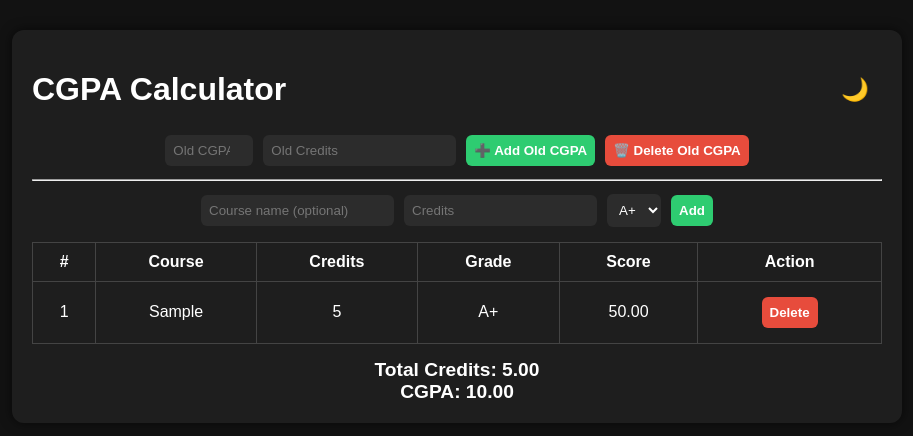
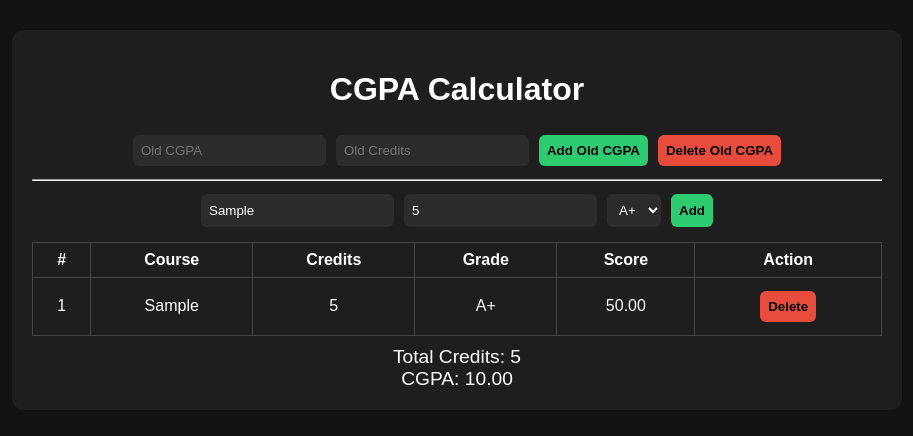
Before and after one commit to anshagnihotry258/Projects, a plain HTML site: page cgpa_calc_updated1.html in a window 1280 px wide. Both pictures are taken after typing "Sample", "5" into the empty fields and a click on the button "Add". Shown: the whole page, without its empty margins (183-1096 px from the left). Drawn offline with Linux system fonts and the light colour scheme.

Commit message:
Refactor CGPA calculator HTML and JavaScript

```diff
--- a/cgpa_calc_updated1.html
+++ b/cgpa_calc_updated1.html
@@ -1,141 +1,74 @@
 <!DOCTYPE html>
 <html lang="en">
 <head>
-  <meta charset="UTF-8" />
-  <meta name="viewport" content="width=device-width, initial-scale=1.0" />
+<meta charset="UTF-8">
+<meta name="viewport" content="width=device-width, initial-scale=1.0">
 <title>CGPA Calculator</title>
 
 <style>
   body {
     font-family: Arial, sans-serif;
-      margin: 0;
-      padding: 0;
-      background-color: #121212;
+    background: #121212;
     color: white;
   }
-
   .container {
     max-width: 850px;
     margin: 30px auto;
-      background-color: #1e1e1e;
+    background: #1e1e1e;
     padding: 20px;
     border-radius: 12px;
-      box-shadow: 0 0 12px rgba(0,0,0,0.6);
   }
-
-    h1 {
-      text-align: center;
-    }
-
   input, select, button {
     padding: 8px;
+    margin: 5px;
     border-radius: 6px;
     border: none;
-      margin: 5px;
   }
-
-    input, select {
-      background-color: #2c2c2c;
-      color: white;
-    }
-
-    button {
-      cursor: pointer;
-      font-weight: bold;
-    }
-
-    .green-btn {
-      background-color: #2ecc71;
-      color: white;
-    }
-
-    .red-btn {
-      background-color: #e74c3c;
-      color: white;
-    }
-
-    .green-btn:hover { background-color: #27ae60; }
-    .red-btn:hover { background-color: #c0392b; }
-
+  input, select { background: #2c2c2c; color: white; }
+  button { cursor: pointer; font-weight: bold; }
+  .green-btn { background: #2ecc71; }
+  .red-btn { background: #e74c3c; }
   table {
     width: 100%;
     border-collapse: collapse;
     margin-top: 10px;
   }
-
   th, td {
-      padding: 10px;
     border: 1px solid #444;
+    padding: 8px;
     text-align: center;
   }
-
-    .top-bar {
-      display: flex;
-      justify-content: space-between;
-      align-items: center;
-    }
-
-    .dark-toggle {
-      background: none;
-      border: none;
-      font-size: 1.4em;
-      cursor: pointer;
-    }
-
   .row {
     display: flex;
     flex-wrap: wrap;
     justify-content: center;
-      align-items: center;
   }
-
   .result {
     text-align: center;
-      margin-top: 15px;
     font-size: 1.2em;
-      font-weight: bold;
-    }
-
-    .light-mode {
-      background-color: #f5f5f5;
-      color: black;
-    }
-
-    .light-mode .container {
-      background-color: white;
-      color: black;
-    }
-
-    .light-mode input,
-    .light-mode select {
-      background-color: #e6e6e6;
-      color: black;
+    margin-top: 10px;
   }
 </style>
 </head>
 
 <body>
 <div class="container">
-
-    <div class="top-bar">
-      <h1>CGPA Calculator</h1>
-      <button class="dark-toggle" id="themeToggle">🌙</button>
-    </div>
+  <h1 style="text-align:center">CGPA Calculator</h1>
 
   <!-- OLD CGPA -->
   <div class="row">
-      <input type="number" id="oldCgpa" placeholder="Old CGPA" step="0.01" min="0" max="10">
-      <input type="number" id="oldCredits" placeholder="Old Credits" step="0.5" min="0">
-      <button class="green-btn" onclick="addOldCgpa()">➕ Add Old CGPA</button>
-      <button class="red-btn" onclick="deleteOldCgpa()">🗑️ Delete Old CGPA</button>
+    <input id="oldCgpa" type="number" placeholder="Old CGPA" step="0.01">
+    <input id="oldCredits" type="number" placeholder="Old Credits" step="0.5">
+    <button class="green-btn" onclick="addOldCgpa()">Add Old CGPA</button>
+    <button class="red-btn" onclick="deleteOldCgpa()">Delete Old CGPA</button>
   </div>
 
   <hr>
 
-    <!-- COURSE INPUT -->
+  <!-- COURSE -->
   <div class="row">
-      <input type="text" id="courseName" placeholder="Course name (optional)">
-      <input type="number" id="credits" placeholder="Credits" step="0.5" min="0">
+    <input id="courseName" placeholder="Course name">
+    <input id="credits" type="number" placeholder="Credits" step="0.5">
     <select id="grade">
       <option>A+</option><option>A</option><option>B+</option>
       <option>B</option><option>C+</option><option>C</option>
@@ -148,37 +81,31 @@
   <table>
     <thead>
       <tr>
-          <th>#</th>
-          <th>Course</th>
-          <th>Credits</th>
-          <th>Grade</th>
-          <th>Score</th>
-          <th>Action</th>
+        <th>#</th><th>Course</th><th>Credits</th>
+        <th>Grade</th><th>Score</th><th>Action</th>
       </tr>
     </thead>
     <tbody id="courseTable"></tbody>
   </table>
 
-    <!-- RESULT -->
   <div class="result">
-      <div id="totalCredits">Total Credits: 0.00</div>
+    <div id="totalCredits">Total Credits: 0</div>
     <div id="cgpa">CGPA: 0.00</div>
   </div>
-
 </div>
 
 <script>
   let courses = [];
 
   const gradePoints = {
-    "A+": 10, "A": 9, "B+": 8,
-    "B": 7, "C+": 6, "C": 5,
-    "D": 4, "F": 0
+    "A+":10, "A":9, "B+":8,
+    "B":7, "C+":6, "C":5,
+    "D":4, "F":0
   };
 
   function addOldCgpa() {
-    const cg = parseFloat(oldCgpa.value);
-    const cr = parseFloat(oldCredits.value);
+    const cg = parseFloat(document.getElementById("oldCgpa").value);
+    const cr = parseFloat(document.getElementById("oldCredits").value);
 
     if (isNaN(cg) || cg < 0 || cg > 10) return alert("Invalid CGPA");
     if (isNaN(cr) || cr <= 0) return alert("Invalid Credits");
@@ -193,8 +120,6 @@
       isOld: true
     });
 
-    oldCgpa.value = "";
-    oldCredits.value = "";
     updateTable();
   }
 
@@ -204,15 +129,13 @@
   }
 
   function addCourse() {
-    const name = courseName.value || "-";
+    const name = document.getElementById("courseName").value || "-";
     const credits = parseFloat(document.getElementById("credits").value);
     const grade = document.getElementById("grade").value;
 
     if (isNaN(credits) || credits <= 0) return alert("Invalid credits");
 
     courses.push({ name, credits, grade });
-    courseName.value = "";
-    document.getElementById("credits").value = "";
     updateTable();
   }
 
@@ -236,7 +159,7 @@
 
       table.innerHTML += `
         <tr>
-          <td>${i + 1}</td>
+          <td>${i+1}</td>
           <td>${c.name}</td>
           <td>${c.credits}</td>
           <td>${c.isOld ? "—" : c.grade}</td>
@@ -246,20 +169,11 @@
       `;
     });
 
-    const cgpa = totalCredits ? (totalScore / totalCredits) : 0;
-    totalCreditsDiv.innerText = `Total Credits: ${totalCredits.toFixed(2)}`;
-    cgpaDiv.innerText = `CGPA: ${cgpa.toFixed(2)}`;
+    document.getElementById("totalCredits").innerText =
+      `Total Credits: ${totalCredits}`;
+    document.getElementById("cgpa").innerText =
+      `CGPA: ${(totalScore / (totalCredits || 1)).toFixed(2)}`;
   }
-
-  const totalCreditsDiv = document.getElementById("totalCredits");
-  const cgpaDiv = document.getElementById("cgpa");
-
-  // THEME
-  themeToggle.onclick = () => {
-    document.body.classList.toggle("light-mode");
-    themeToggle.textContent =
-      document.body.classList.contains("light-mode") ? "☀️" : "🌙";
-  };
 </script>
 </body>
 </html>
```
Lines whose indentation alone changed are shown as unchanged.
